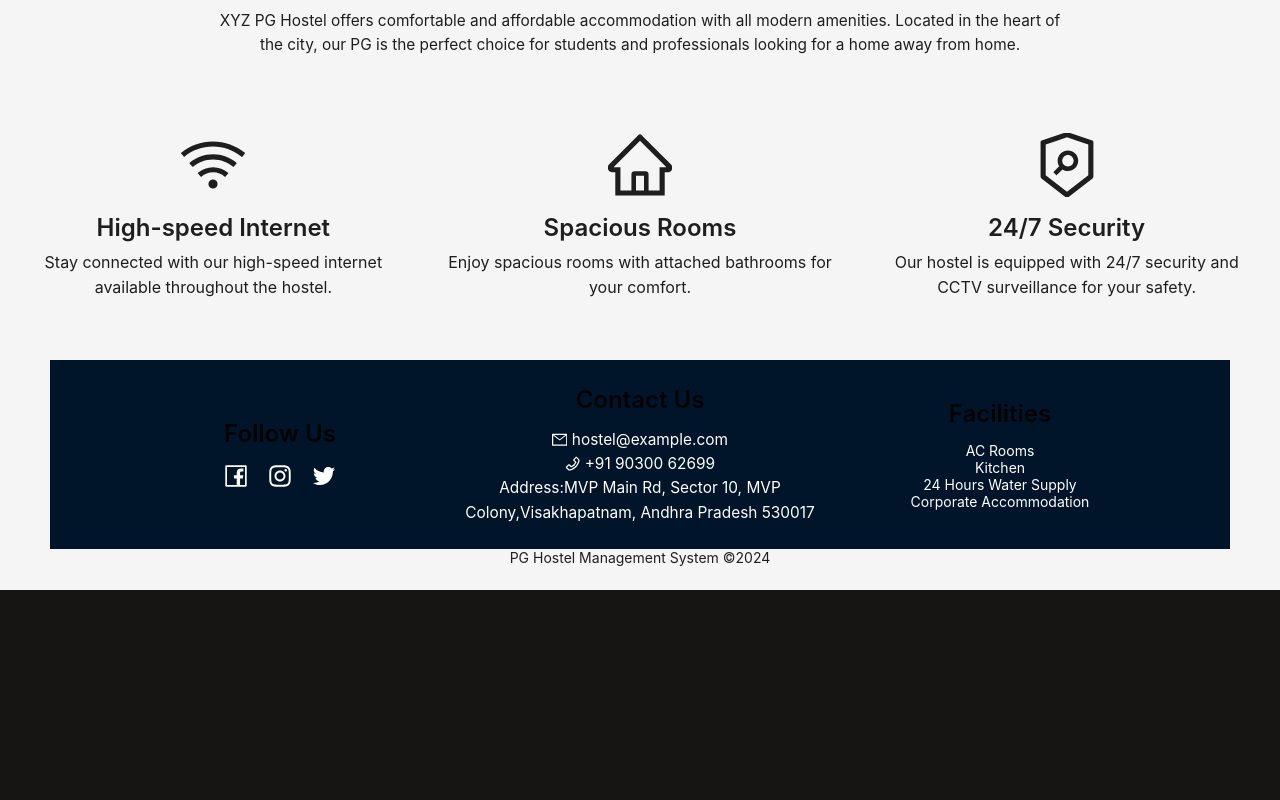
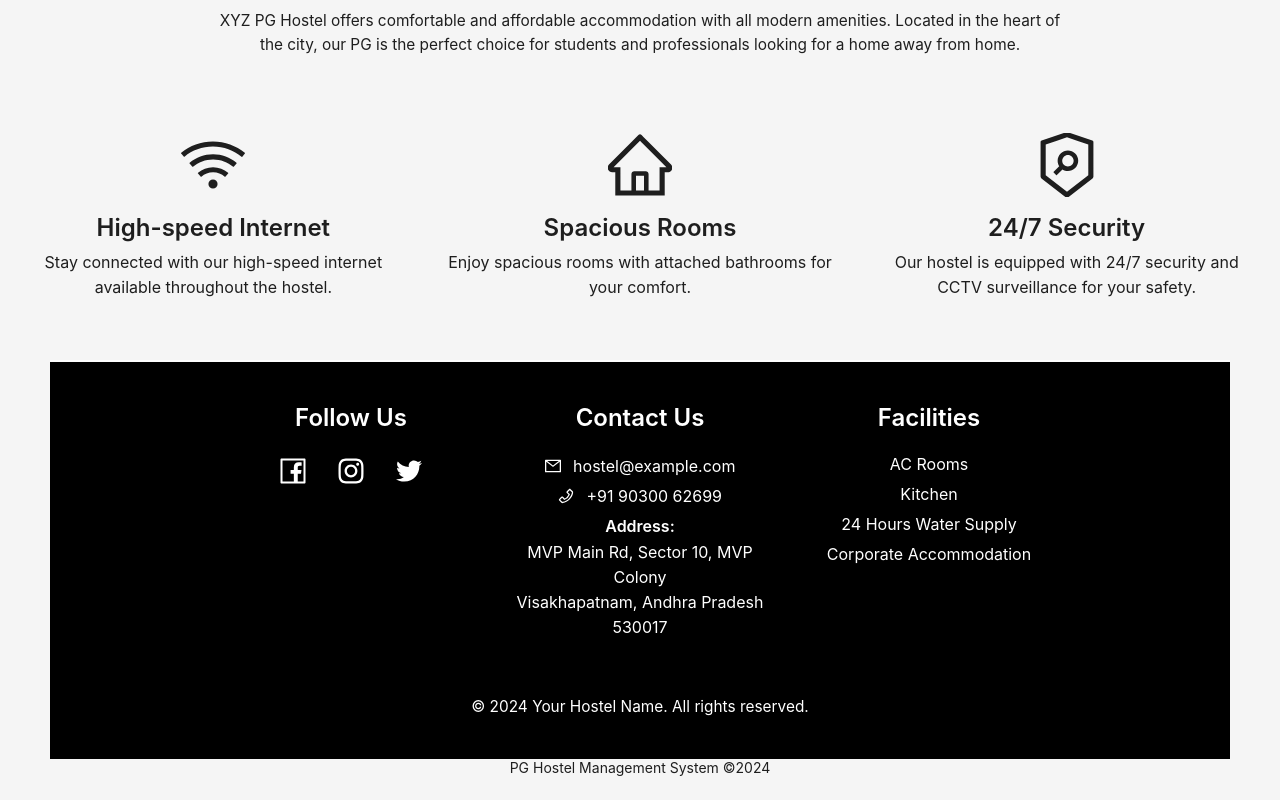
Before and after one commit to Project-Bujz1/Hotel-Management-app, a React (Vite) app: page /home in a window 1280 px wide. Shown: the part 876-1676 px from the top of the page. Before the commit the page ends 1466 px from the top, so only its background shows below. Built offline with nearby package versions, Linux system fonts and the light colour scheme.

Commit message:
Backend url integration for Rooms and minor UI Chnages

```diff
--- a/src/Components/AppFooter.jsx
+++ b/src/Components/AppFooter.jsx
@@ -13,18 +13,28 @@ const { Title, Text } = Typography;
 
 const AppFooter = () => (
   <Footer
-    style={{ backgroundColor: "#001529", color: "#fff", margin: "0 0px" }}
+    style={{
+      backgroundColor: "#000", // Black background
+      color: "#fff", // White text
+      padding: "40px 20px",
+      width: "100%",
+      position: "relative",
+      bottom: 0,
+      borderTop: "2px solid #fff", // White top border
+    }}
   >
-    <Row justify="space-around" align="middle">
-      <Col xs={24} sm={24} md={8} lg={8} xl={8}>
+    <Row gutter={[16, 24]} justify="center">
+      <Col xs={24} sm={24} md={8} lg={6}>
         <div style={{ textAlign: "center" }}>
-          <Title level={3}>Follow Us</Title>
-          <div style={{ fontSize: "24px" }}>
+          <Title level={3} style={{ color: "#fff", marginBottom: "20px", fontSize: "24px" }}>
+            Follow Us
+          </Title>
+          <div style={{ fontSize: "28px" }}>
             <a
               href="https://www.facebook.com/"
               target="_blank"
               rel="noopener noreferrer"
-              style={{ color: "#fff", margin: "0  10px" }}
+              style={{ color: "#fff", margin: "0 15px", transition: "color 0.3s" }}
             >
               <FacebookOutlined />
             </a>
@@ -32,7 +42,7 @@ const AppFooter = () => (
               href="https://www.instagram.com/"
               target="_blank"
               rel="noopener noreferrer"
-              style={{ color: "#fff", margin: "0 10px" }}
+              style={{ color: "#fff", margin: "0 15px", transition: "color 0.3s" }}
             >
               <InstagramOutlined />
             </a>
@@ -40,49 +50,50 @@ const AppFooter = () => (
               href="https://twitter.com/"
               target="_blank"
               rel="noopener noreferrer"
-              style={{ color: "#fff", margin: "0 10px" }}
+              style={{ color: "#fff", margin: "0 15px", transition: "color 0.3s" }}
             >
               <TwitterOutlined />
             </a>
           </div>
         </div>
       </Col>
-      <Col xs={24} sm={24} md={8} lg={8} xl={8}>
+      <Col xs={24} sm={24} md={8} lg={6}>
         <div style={{ textAlign: "center" }}>
-          <Title level={3}>Contact Us</Title>
-          <div>
-            <Text style={{ color: "#fff" }}>
-              <MailOutlined /> hostel@example.com
+          <Title level={3} style={{ color: "#fff", marginBottom: "20px", fontSize: "24px" }}>
+            Contact Us
+          </Title>
+          <div style={{ marginBottom: "15px" }}>
+            <Text style={{ color: "#fff", display: "block", marginBottom: "5px", fontSize: "16px" }}>
+              <MailOutlined style={{ marginRight: "8px" }} /> hostel@example.com
             </Text>
-          </div>
-          <div>
-            <Text style={{ color: "#fff" }}>
-              <PhoneOutlined /> +91 90300 62699
+            <Text style={{ color: "#fff", display: "block", marginBottom: "5px", fontSize: "16px" }}>
+              <PhoneOutlined style={{ marginRight: "8px" }} /> +91 90300 62699
             </Text>
-          </div>
-          <div>
-            <Text style={{ color: "#fff" }}>Address:</Text>
-            <Text style={{ color: "#fff" }}>
-              MVP Main Rd, Sector 10, MVP Colony,
-            </Text>
-            <Text style={{ color: "#fff" }}>
-              Visakhapatnam, Andhra Pradesh 530017
+            <Text style={{ color: "#fff", fontSize: "16px" }}>
+              <strong>Address:</strong>
+              <div>MVP Main Rd, Sector 10, MVP Colony</div>
+              <div>Visakhapatnam, Andhra Pradesh 530017</div>
             </Text>
           </div>
         </div>
       </Col>
-      <Col xs={24} sm={24} md={8} lg={8} xl={8}>
+      <Col xs={24} sm={24} md={8} lg={6}>
         <div style={{ textAlign: "center" }}>
-          <Title level={3}>Facilities</Title>
-          <ul style={{ listStyleType: "none", padding: 0 }}>
-            <li>AC Rooms</li>
-            <li>Kitchen</li>
-            <li>24 Hours Water Supply</li>
-            <li>Corporate Accommodation</li>
+          <Title level={3} style={{ color: "#fff", marginBottom: "20px", fontSize: "24px" }}>
+            Facilities
+          </Title>
+          <ul style={{ listStyleType: "none", padding: 0, margin: 0, fontSize: "16px" }}>
+            <li style={{ marginBottom: "10px", color: "#fff" }}>AC Rooms</li>
+            <li style={{ marginBottom: "10px", color: "#fff" }}>Kitchen</li>
+            <li style={{ marginBottom: "10px", color: "#fff" }}>24 Hours Water Supply</li>
+            <li style={{ marginBottom: "10px", color: "#fff" }}>Corporate Accommodation</li>
           </ul>
         </div>
       </Col>
     </Row>
+    <div style={{ textAlign: "center", marginTop: "40px", fontSize: "14px" }}>
+      <Text style={{ color: "#fff" }}>© {new Date().getFullYear()} Your Hostel Name. All rights reserved.</Text>
+    </div>
   </Footer>
 );
 
--- a/src/Components/MainMenu.jsx
+++ b/src/Components/MainMenu.jsx
@@ -1,11 +1,23 @@
 import React from "react";
 import { Menu, Input } from "antd";
 import { SearchOutlined, UserOutlined } from "@ant-design/icons";
-import { useNavigate } from "react-router-dom";
+import { useNavigate, useLocation } from "react-router-dom";
 import logo from "../assets/logo-1.png";
 
 const MainMenu = () => {
   const navigate = useNavigate();
+  const location = useLocation();
+
+  const currentPath = location.pathname;
+  const selectedKeys = {
+    "/home": "home",
+    "/rooms": "rooms",
+    "/tenants": "tenants",
+    "/rentDue": "rentDue",
+    "/paymentHistory": "paymentHistory",
+    "/complaints": "complaints",
+    "/profile": "profile",
+  }[currentPath] || "home";
 
   return (
     <div
@@ -24,7 +36,7 @@ const MainMenu = () => {
       <img src={logo} alt="Logo" style={{ height: "60px", margin: "10px" }} />
       <Menu
         mode="horizontal"
-        defaultSelectedKeys={["home"]}
+        selectedKeys={[selectedKeys]}
         style={{
           backgroundColor: "transparent",
           flex: 1,
--- a/src/Components/Profile.jsx
+++ b/src/Components/Profile.jsx
@@ -6,14 +6,12 @@ const Profile = () => {
   const [imageUrl, setImageUrl] = useState(null);
   const [form] = Form.useForm();
 
-  // Handle image upload and preview
   const handleImageChange = (info) => {
     if (info.file.status === 'done') {
       setImageUrl(URL.createObjectURL(info.file.originFileObj));
     }
   };
 
-  // Handle form submission
   const handleSubmit = (values) => {
     message.success('Profile updated successfully!');
     console.log('Form values:', values);
@@ -25,7 +23,7 @@ const Profile = () => {
     style={{ width: 500, borderRadius: 10, boxShadow: '0 4px 8px rgba(0,0,0,0.1)' }}
     title="Profile"
     cover={
-          <div style={{ textAlign: 'center', marginBottom: 20 , marginTop: 10}}>
+      <div style={{ textAlign: 'center', marginBottom: 20, marginTop: 10, display: 'flex', flexDirection: 'column', alignItems: 'center' }}>
         <Avatar
           size={128}
           src={imageUrl || 'https://via.placeholder.com/128'}
@@ -40,7 +38,7 @@ const Profile = () => {
             }, 1000);
           }}
         >
-              <Button icon={<UploadOutlined />} style={{ marginBottom: 10 }}>
+          <Button icon={<UploadOutlined />} style={{ marginTop: 10 }}>
             Upload Picture
           </Button>
         </Upload>
--- a/src/Components/RentDueList.jsx
+++ b/src/Components/RentDueList.jsx
@@ -1,5 +1,7 @@
 import React, { useState } from "react";
-import { Card, Row, Col, Badge, Tag, Space, Button, message } from "antd";
+import { Card, Row, Col, Badge, Button, Space, Form, Input, DatePicker, Select, message, Modal, Popconfirm } from "antd";
+import { EditOutlined } from '@ant-design/icons';
+import moment from "moment";
 
 const initialRentData = [
   {
@@ -28,6 +30,19 @@ const initialRentData = [
   },
 ];
 
+const statusOptions = [
+  { value: "Paid", label: "Paid" },
+  { value: "Not Paid", label: "Not Paid" },
+  { value: "Due Soon", label: "Due Soon" },
+];
+
+const paymentModeOptions = [
+  { value: "Online", label: "Online" },
+  { value: "Cash", label: "Cash" },
+  { value: "Cheque", label: "Cheque" },
+  { value: "Bank Transfer", label: "Bank Transfer" },
+];
+
 const statusColors = {
   Paid: "green",
   "Not Paid": "red",
@@ -36,20 +51,52 @@ const statusColors = {
 
 const RentDueList = () => {
   const [rentData, setRentData] = useState(initialRentData);
+  const [isModalVisible, setIsModalVisible] = useState(false);
+  const [currentTenant, setCurrentTenant] = useState(null);
+  const [form] = Form.useForm();
 
-  const handleMarkAsPaid = (key) => {
+  const showEditForm = (tenant) => {
+    setCurrentTenant(tenant);
+    form.setFieldsValue({
+      dueDate: moment(tenant.dueDate),
+      modeOfPayment: tenant.modeOfPayment,
+      status: tenant.status,
+    });
+    setIsModalVisible(true);
+  };
+
+  const handleFormSubmit = (values) => {
+    if (currentTenant) {
+      setRentData((prevData) =>
+        prevData.map((tenant) =>
+          tenant.key === currentTenant.key
+            ? {
+                ...tenant,
+                dueDate: values.dueDate.format("YYYY-MM-DD"),
+                modeOfPayment: values.modeOfPayment,
+                status: values.status,
+              }
+            : tenant
+        )
+      );
+      message.success("Details updated successfully");
+      setIsModalVisible(false);
+    }
+  };
+
+  const handleMarkAsPaid = (tenant) => {
     setRentData((prevData) =>
-      prevData.map((tenant) =>
-        tenant.key === key ? { ...tenant, status: "Paid" } : tenant
+      prevData.map((t) =>
+        t.key === tenant.key ? { ...t, status: "Paid" } : t
       )
     );
     message.success("Marked as paid");
   };
 
-  const handleMarkAsUnpaid = (key) => {
+  const handleMarkAsUnpaid = (tenant) => {
     setRentData((prevData) =>
-      prevData.map((tenant) =>
-        tenant.key === key ? { ...tenant, status: "Not Paid" } : tenant
+      prevData.map((t) =>
+        t.key === tenant.key ? { ...t, status: "Not Paid" } : t
       )
     );
     message.error("Marked as unpaid");
@@ -75,14 +122,28 @@ const RentDueList = () => {
                   <strong>Payment Mode:</strong> {tenant.modeOfPayment}
                 </p>
                 <Space>
+                  <Popconfirm
+                    title="Are you sure you want to mark this as paid?"
+                    onConfirm={() => handleMarkAsPaid(tenant)}
+                    okText="Yes"
+                    cancelText="No"
+                  >
+                    <Button type="primary">Mark as Paid</Button>
+                  </Popconfirm>
+                  <Popconfirm
+                    title="Are you sure you want to mark this as unpaid?"
+                    onConfirm={() => handleMarkAsUnpaid(tenant)}
+                    okText="Yes"
+                    cancelText="No"
+                  >
+                    <Button danger>Mark as Unpaid</Button>
+                  </Popconfirm>
                   <Button
-                    type="primary"
-                    onClick={() => handleMarkAsPaid(tenant.key)}
+                    icon={<EditOutlined />}
+                    onClick={() => showEditForm(tenant)}
+                    type="default"
                   >
-                    Mark as Paid
-                  </Button>
-                  <Button danger onClick={() => handleMarkAsUnpaid(tenant.key)}>
-                    Mark as Unpaid
+                    Edit
                   </Button>
                 </Space>
               </Card>
@@ -90,6 +151,53 @@ const RentDueList = () => {
           </Col>
         ))}
       </Row>
+
+      <Modal
+        title="Edit Tenant Details"
+        visible={isModalVisible}
+        onCancel={() => setIsModalVisible(false)}
+        onOk={() => form.submit()}
+      >
+        <Form
+          form={form}
+          onFinish={handleFormSubmit}
+          layout="vertical"
+        >
+          <Form.Item
+            name="dueDate"
+            label="Due Date"
+            rules={[{ required: true, message: "Please select the due date" }]}
+          >
+            <DatePicker format="YYYY-MM-DD" />
+          </Form.Item>
+          <Form.Item
+            name="modeOfPayment"
+            label="Payment Mode"
+            rules={[{ required: true, message: "Please select the payment mode" }]}
+          >
+            <Select>
+              {paymentModeOptions.map(option => (
+                <Select.Option key={option.value} value={option.value}>
+                  {option.label}
+                </Select.Option>
+              ))}
+            </Select>
+          </Form.Item>
+          <Form.Item
+            name="status"
+            label="Payment Status"
+            rules={[{ required: true, message: "Please select the payment status" }]}
+          >
+            <Select>
+              {statusOptions.map(option => (
+                <Select.Option key={option.value} value={option.value}>
+                  {option.label}
+                </Select.Option>
+              ))}
+            </Select>
+          </Form.Item>
+        </Form>
+      </Modal>
     </div>
   );
 };
--- a/src/Components/RoomList.jsx
+++ b/src/Components/RoomList.jsx
@@ -1,4 +1,4 @@
-import React, { useState } from "react";
+import React, { useState, useEffect } from "react";
 import {
   Table,
   Button,
@@ -22,9 +22,14 @@ import {
   UserOutlined,
   AppstoreAddOutlined,
 } from "@ant-design/icons";
+import {
+  fetchRooms,
+  addRoom,
+  updateRoom,
+  deleteRoom,
+} from "./apiservice"
 
 const { Option } = Select;
-
 const initialRooms = [
   {
     key: "1",
@@ -49,10 +54,17 @@ const initialRooms = [
 ];
 
 const RoomList = () => {
-  const [rooms, setRooms] = useState(initialRooms);
+  // const [rooms, setRooms] = useState(initialRooms);
+  const [rooms, setRooms] = useState([]);
   const [isModalVisible, setIsModalVisible] = useState(false);
   const [form] = Form.useForm();
   const [editingRoom, setEditingRoom] = useState(null);
+
+  useEffect(() => {
+    fetchRooms()
+      .then((response) => setRooms(response.data))
+      .catch((error) => console.error("Error fetching rooms:", error));
+  }, []);
 
   const showModal = (room = null) => {
     setEditingRoom(room);
@@ -68,20 +80,47 @@ const RoomList = () => {
     setIsModalVisible(false);
   };
 
+  // const handleAddEditRoom = () => {
+  //   form.validateFields().then((values) => {
+  //     const newRooms = editingRoom
+  //       ? rooms.map((room) =>
+  //           room.key === editingRoom.key ? { ...editingRoom, ...values } : room
+  //         )
+  //       : [...rooms, { key: Date.now().toString(), ...values }];
+  //     setRooms(newRooms);
+  //     setIsModalVisible(false);
+  //   });
+  // };
+
   const handleAddEditRoom = () => {
     form.validateFields().then((values) => {
-      const newRooms = editingRoom
-        ? rooms.map((room) =>
-            room.key === editingRoom.key ? { ...editingRoom, ...values } : room
-          )
-        : [...rooms, { key: Date.now().toString(), ...values }];
-      setRooms(newRooms);
-      setIsModalVisible(false);
+      const apiCall = editingRoom
+        ? updateRoom(editingRoom.key, values)
+        : addRoom(values);
+
+      apiCall
+        .then(() => {
+          fetchRooms()
+            .then((response) => setRooms(response.data))
+            .catch((error) => console.error("Error fetching rooms:", error));
+          setIsModalVisible(false);
+        })
+        .catch((error) => console.error("Error saving room:", error));
     });
   };
 
+  // const handleDelete = (key) => {
+  //   setRooms(rooms.filter((room) => room.key !== key));
+  // };
+
   const handleDelete = (key) => {
-    setRooms(rooms.filter((room) => room.key !== key));
+    deleteRoom(key)
+      .then(() => {
+        fetchRooms()
+          .then((response) => setRooms(response.data))
+          .catch((error) => console.error("Error fetching rooms:", error));
+      })
+      .catch((error) => console.error("Error deleting room:", error));
   };
 
   const columns = [
--- /dev/null
+++ b/src/Components/apiservice.js
@@ -0,0 +1,22 @@
+import axios from 'axios';
+
+const BASE_URL = 'http://your-backend-api-url.com';
+
+const api = axios.create({
+  baseURL: BASE_URL,
+  headers: {
+    'Content-Type': 'application/json',
+  },
+});
+
+// Get all rooms
+export const fetchRooms = () => api.get('/rooms');
+
+// Add a new room
+export const addRoom = (roomData) => api.post('/rooms', roomData);
+
+// Update a room
+export const updateRoom = (roomId, roomData) => api.put(`/rooms/${roomId}`, roomData);
+
+// Delete a room
+export const deleteRoom = (roomId) => api.delete(`/rooms/${roomId}`);
```
Lines whose indentation alone changed are shown as unchanged.
